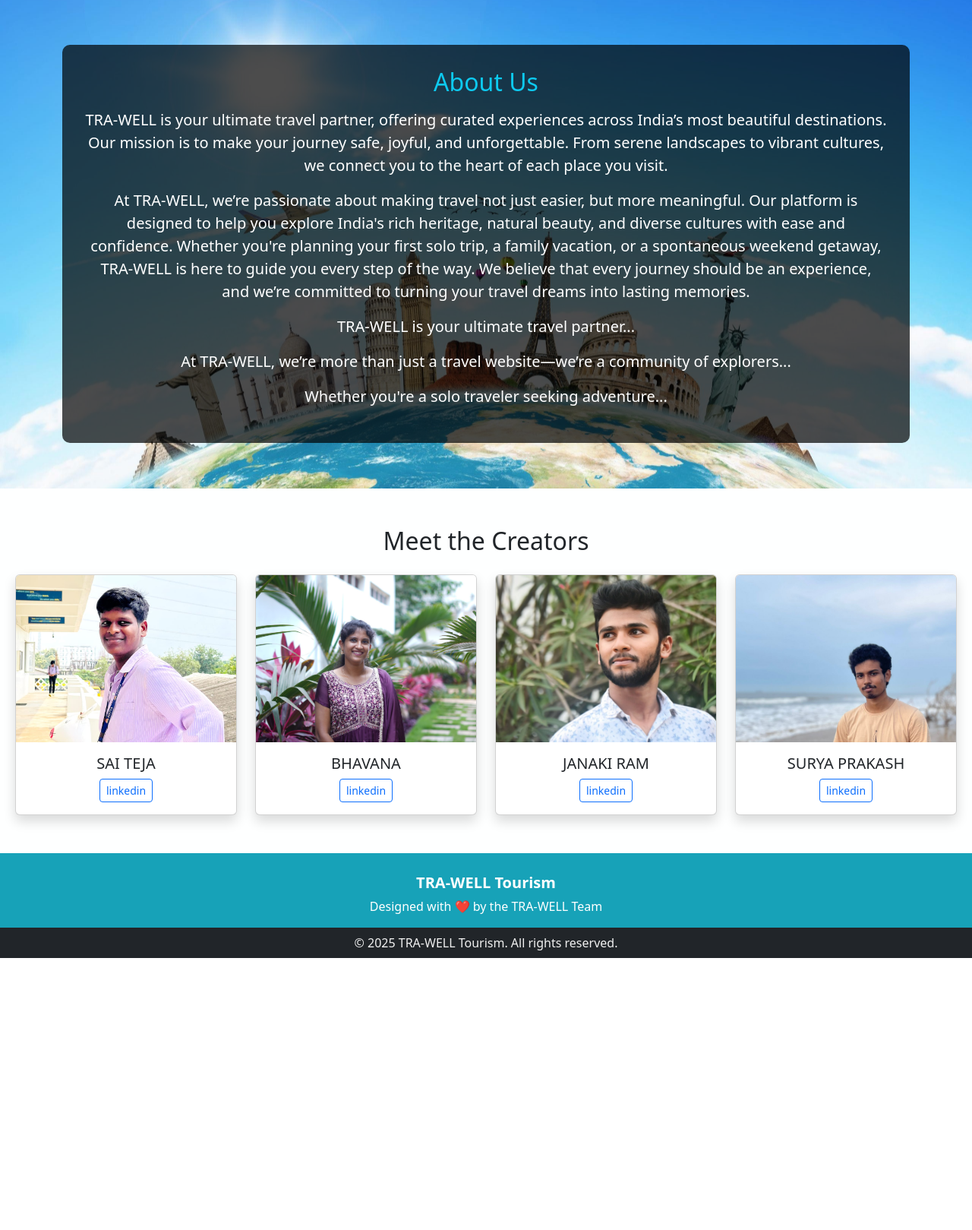
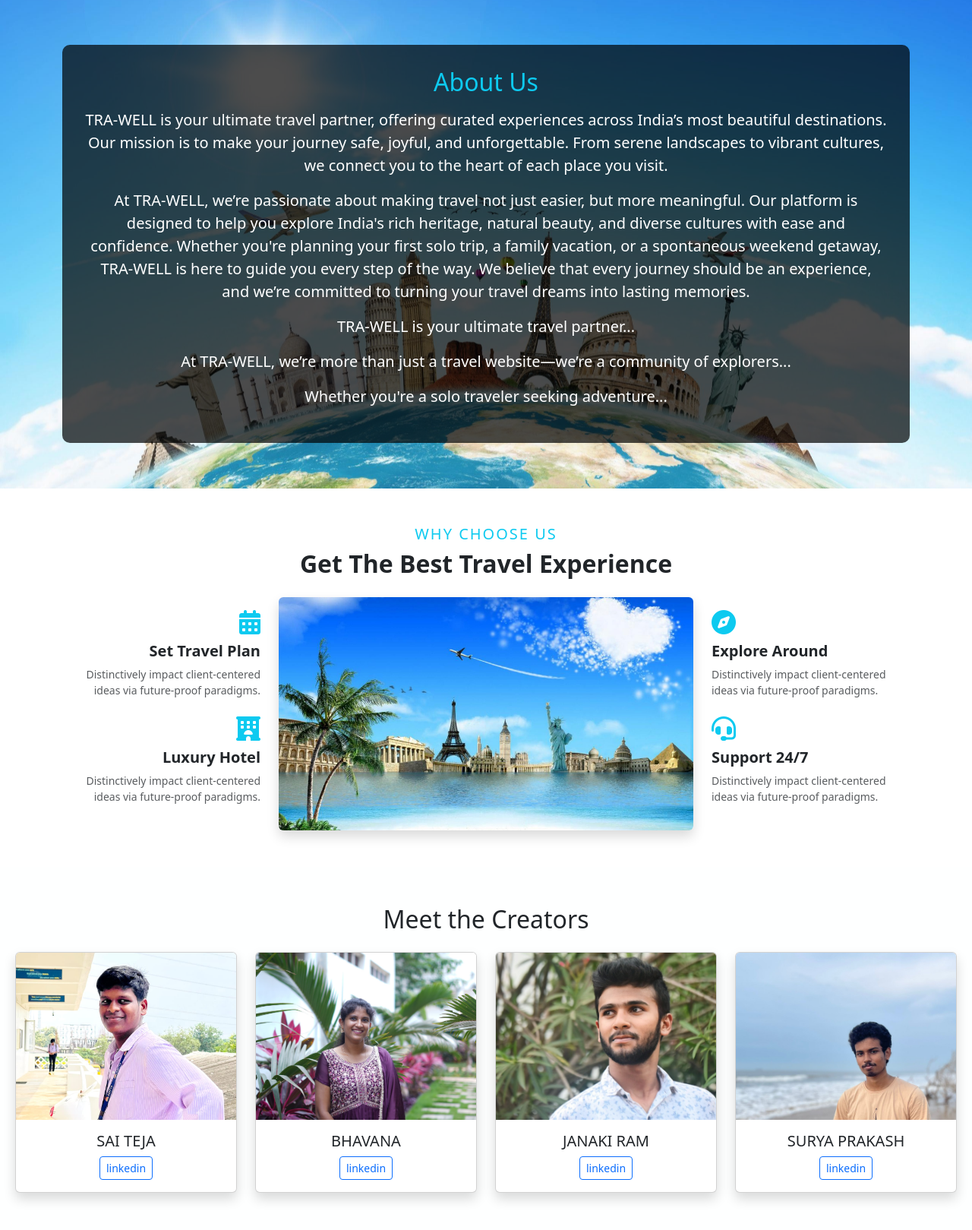
Before and after one commit to SaitejaVinukonda/Travel-app, a Django app: page /about/ in a window 1280 px wide. Shown: the part 159-1778 px from the top of the page at 76% size. Before the commit the page ends 1420 px from the top, so only its background shows below. Run offline with Django 5.2, Linux system fonts and the light colour scheme.

Commit message:
about updated

```diff
--- a/Travel/templates/about.html
+++ b/Travel/templates/about.html
@@ -107,6 +107,45 @@
 
         </div>
     </section>
+    <section class="why-choose-us text-center py-5">
+        <div class="container" data-aos="fade-up">
+        <h5 class="text-info mb-2" style="letter-spacing: 2px;">WHY CHOOSE US</h5>
+        <h2 class="fw-bold mb-4">Get The Best Travel Experience</h2>
+        <div class="row align-items-center">
+
+            <div class="col-md-3 text-md-end mb-4 mb-md-0">
+            <div class="mb-4">
+                <div class="mb-2"><i class="fa-solid fa-calendar-days fa-2x text-info"></i></div>
+                <h5 class="fw-bold">Set Travel Plan</h5>
+                <p class="small text-muted">Distinctively impact client-centered ideas via future-proof paradigms.</p>
+            </div>
+            <div>
+                <div class="mb-2"><i class="fa-solid fa-hotel fa-2x text-info"></i></div>
+                <h5 class="fw-bold">Luxury Hotel</h5>
+                <p class="small text-muted">Distinctively impact client-centered ideas via future-proof paradigms.</p>
+            </div>
+            </div>
+
+
+            <div class="col-md-6">
+            <img src="{% static 'images/about_4.jpg' %}" alt="Why Choose Us" class="img-fluid rounded shadow" />
+            </div>
+
+            <div class="col-md-3 text-md-start mt-4 mt-md-0">
+            <div class="mb-4">
+                <div class="mb-2"><i class="fa-solid fa-compass fa-2x text-info"></i></div>
+                <h5 class="fw-bold">Explore Around</h5>
+                <p class="small text-muted">Distinctively impact client-centered ideas via future-proof paradigms.</p>
+            </div>
+            <div>
+                <div class="mb-2"><i class="fa-solid fa-headset fa-2x text-info"></i></div>
+                <h5 class="fw-bold">Support 24/7</h5>
+                <p class="small text-muted">Distinctively impact client-centered ideas via future-proof paradigms.</p>
+            </div>
+            </div>
+        </div>
+        </div>
+    </section>
 
 
     <section class="meet-the-creators">
```
